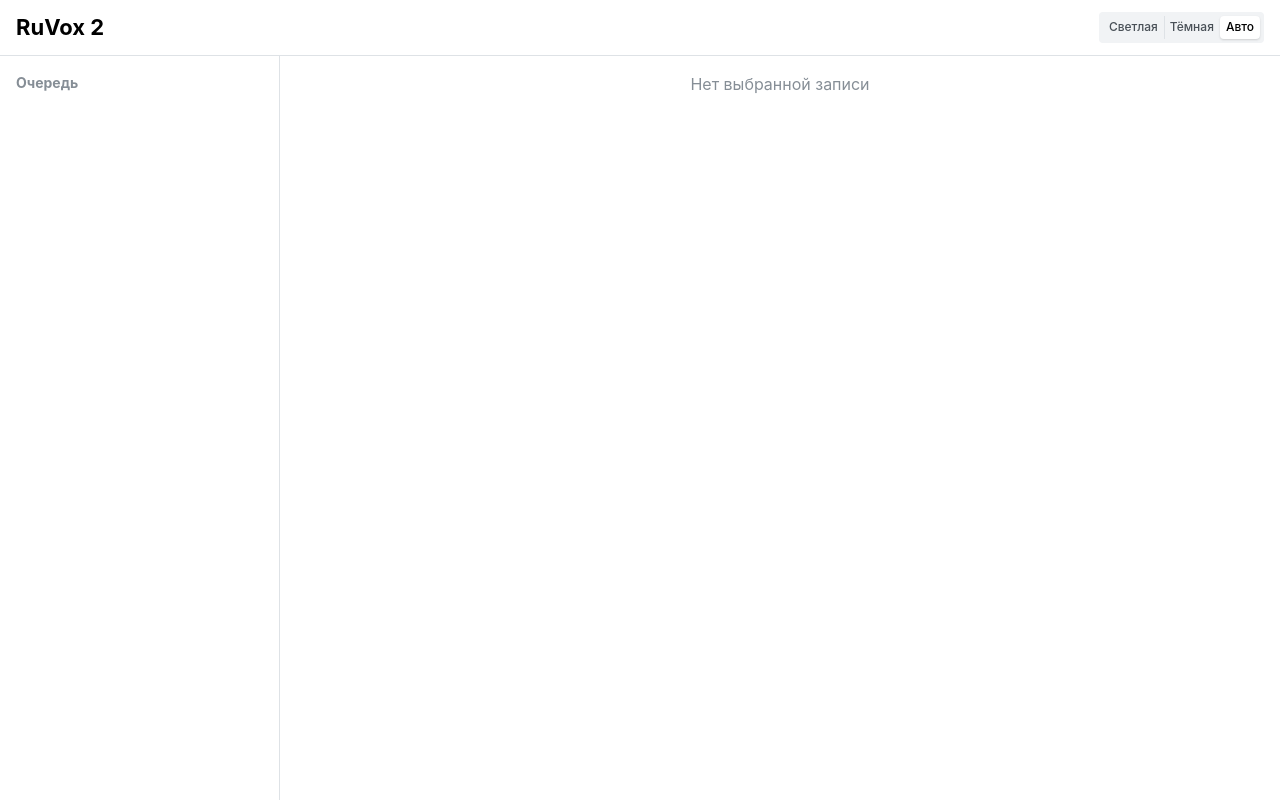
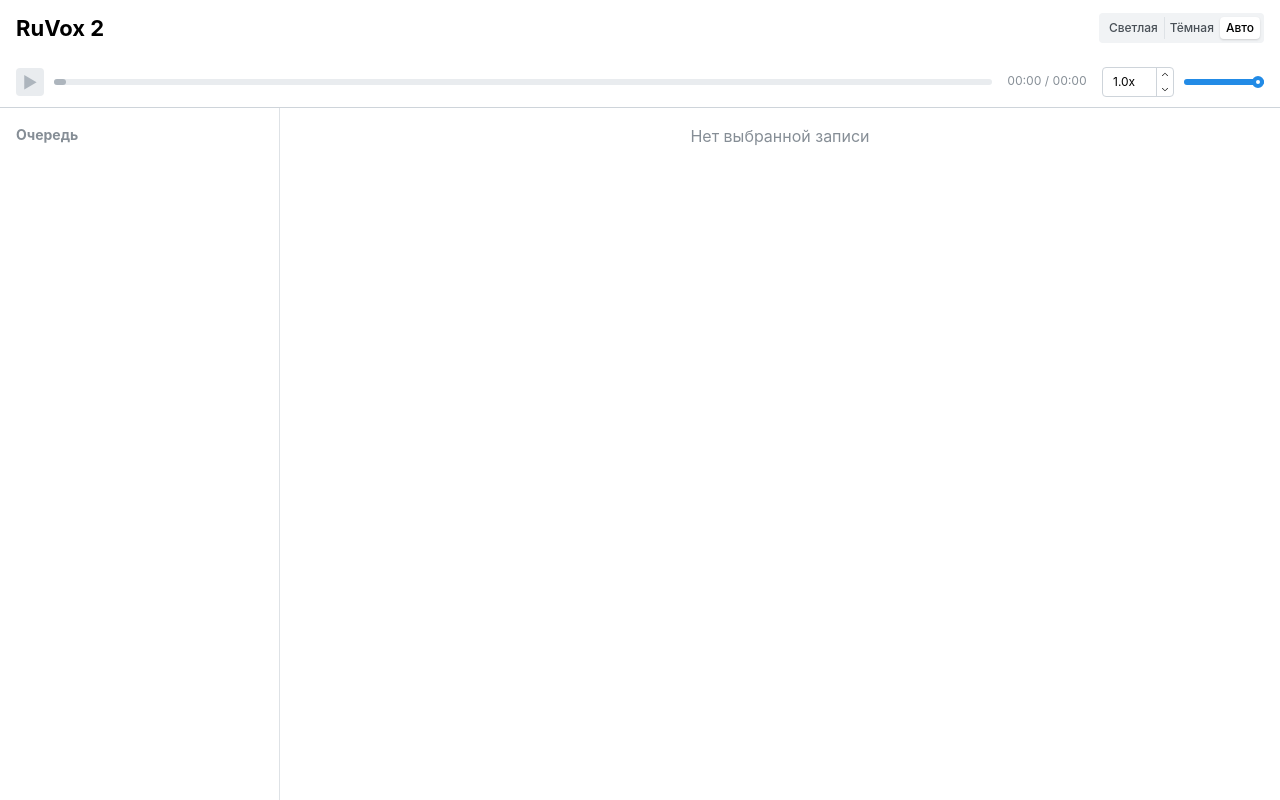
Before and after one commit to xilec/RuVox, a React (Vite) app: page / in a window 1280 px wide. Built offline with nearby package versions, Linux system fonts and the light colour scheme.

Commit message:
feat(ui): playback controls with keyboard shortcuts

```diff
--- a/src/components/AppShell.tsx
+++ b/src/components/AppShell.tsx
@@ -1,25 +1,29 @@
-import { AppShell as MantineAppShell, Title, Group } from '@mantine/core';
+import { AppShell as MantineAppShell, Title, Group, Stack } from '@mantine/core';
 import { useState } from 'react';
 import type { TextEntry } from '../lib/tauri';
 import { ThemeSwitcher } from './ThemeSwitcher';
 import { TextViewer } from './TextViewer';
+import { Player } from './Player';
 
 export function AppShell() {
   const [selectedEntry] = useState<TextEntry | null>(null);
 
   return (
     <MantineAppShell
-      header={{ height: 56 }}
+      header={{ height: 108 }}
       navbar={{ width: 280, breakpoint: 'sm' }}
       padding="md"
     >
       <MantineAppShell.Header>
-        <Group h="100%" px="md" justify="space-between">
-          <Title order={3}>RuVox 2</Title>
-          <Group>
-            <ThemeSwitcher />
+        <Stack gap={0}>
+          <Group h={56} px="md" justify="space-between">
+            <Title order={3}>RuVox 2</Title>
+            <Group>
+              <ThemeSwitcher />
+            </Group>
           </Group>
-        </Group>
+          <Player />
+        </Stack>
       </MantineAppShell.Header>
 
       <MantineAppShell.Navbar p="md">
@@ -28,7 +32,6 @@ export function AppShell() {
       </MantineAppShell.Navbar>
 
       <MantineAppShell.Main>
-        {/* Player placeholder (U3) */}
         <TextViewer entry={selectedEntry} />
       </MantineAppShell.Main>
     </MantineAppShell>
--- /dev/null
+++ b/src/components/Player.module.css
@@ -0,0 +1,38 @@
+.root {
+  width: 100%;
+  padding: var(--mantine-spacing-xs) var(--mantine-spacing-md);
+  border-bottom: 1px solid var(--mantine-color-default-border);
+  background: var(--mantine-color-body);
+  min-height: 52px;
+  align-items: center;
+}
+
+.timeDisplay {
+  font-size: var(--mantine-font-size-xs);
+  font-variant-numeric: tabular-nums;
+  white-space: nowrap;
+  color: var(--mantine-color-dimmed);
+  min-width: 90px;
+  text-align: center;
+}
+
+.progressSlider {
+  flex: 1;
+  min-width: 80px;
+}
+
+.speedInput {
+  width: 72px;
+}
+
+.volumeSlider {
+  width: 80px;
+}
+
+.navButton {
+  flex-shrink: 0;
+}
+
+.playButton {
+  flex-shrink: 0;
+}
--- /dev/null
+++ b/src/components/Player.tsx
@@ -0,0 +1,300 @@
+import { useEffect, useState, useCallback } from 'react';
+import { ActionIcon, Group, Slider, Text, NumberInput, Tooltip } from '@mantine/core';
+import { useHotkeys } from '@mantine/hooks';
+import type { UnlistenFn } from '@tauri-apps/api/event';
+import { commands, events } from '../lib/tauri';
+import type { EntryId } from '../lib/tauri';
+import classes from './Player.module.css';
+
+interface PlayerState {
+  isPlaying: boolean;
+  isPaused: boolean;
+  position: number;
+  duration: number;
+  speed: number;
+  volume: number;
+  currentEntryId: EntryId | null;
+}
+
+const INITIAL_STATE: PlayerState = {
+  isPlaying: false,
+  isPaused: false,
+  position: 0,
+  duration: 0,
+  speed: 1.0,
+  volume: 1.0,
+  currentEntryId: null,
+};
+
+function formatTime(sec: number): string {
+  const m = Math.floor(sec / 60);
+  const s = Math.floor(sec % 60);
+  return `${String(m).padStart(2, '0')}:${String(s).padStart(2, '0')}`;
+}
+
+interface PlayerProps {
+  // entryIds is provided by U2 QueueList when available; allows Prev/Next navigation.
+  entryIds?: EntryId[];
+}
+
+export function Player({ entryIds }: PlayerProps) {
+  const [state, setState] = useState<PlayerState>(INITIAL_STATE);
+  // Tracks whether the user is actively dragging the progress slider so we
+  // don't override the drag value with incoming playback_position events.
+  const [isDragging, setIsDragging] = useState(false);
+  const [dragValue, setDragValue] = useState(0);
+
+  useEffect(() => {
+    const unlisteners: Promise<UnlistenFn>[] = [];
+
+    unlisteners.push(
+      events.playbackStarted((p) => {
+        setState((prev) => ({
+          ...prev,
+          isPlaying: true,
+          isPaused: false,
+          position: 0,
+          currentEntryId: p.entry_id,
+        }));
+      }),
+    );
+
+    unlisteners.push(
+      events.playbackPaused((p) => {
+        setState((prev) => ({
+          ...prev,
+          isPlaying: false,
+          isPaused: true,
+          position: p.position_sec,
+        }));
+      }),
+    );
+
+    unlisteners.push(
+      events.playbackStopped(() => {
+        setState((prev) => ({
+          ...prev,
+          isPlaying: false,
+          isPaused: false,
+          position: 0,
+          currentEntryId: null,
+        }));
+      }),
+    );
+
+    unlisteners.push(
+      events.playbackFinished(() => {
+        setState((prev) => ({
+          ...prev,
+          isPlaying: false,
+          isPaused: false,
+          position: 0,
+        }));
+      }),
+    );
+
+    unlisteners.push(
+      events.playbackPosition((p) => {
+        setState((prev) => {
+          // Keep duration updated from position events when entry changes
+          const next: PlayerState = { ...prev, currentEntryId: p.entry_id };
+          if (!isDragging) {
+            next.position = p.position_sec;
+          }
+          return next;
+        });
+      }),
+    );
+
+    // Sync duration from entry_updated events
+    unlisteners.push(
+      events.entryUpdated((p) => {
+        setState((prev) => {
+          if (
+            prev.currentEntryId === p.entry.id &&
+            p.entry.duration_sec !== null
+          ) {
+            return { ...prev, duration: p.entry.duration_sec };
+          }
+          return prev;
+        });
+      }),
+    );
+
+    return () => {
+      unlisteners.forEach((p) => p.then((fn) => fn()));
+    };
+    // isDragging is intentionally excluded: the closure only reads it via
+    // setState callback (captures latest via closure-over-ref pattern would
+    // require a ref; using a state callback avoids stale closure issues).
+    // eslint-disable-next-line react-hooks/exhaustive-deps
+  }, []);
+
+  const handlePlayPause = useCallback(async () => {
+    if (state.isPlaying) {
+      await commands.pausePlayback();
+    } else if (state.isPaused) {
+      await commands.resumePlayback();
+    } else if (state.currentEntryId) {
+      await commands.playEntry(state.currentEntryId);
+    }
+  }, [state.isPlaying, state.isPaused, state.currentEntryId]);
+
+  const handleSeek = useCallback(
+    async (positionSec: number) => {
+      if (state.isPlaying || state.isPaused) {
+        await commands.seekTo(positionSec);
+      }
+    },
+    [state.isPlaying, state.isPaused],
+  );
+
+  const handleSpeedChange = useCallback(async (value: number | string) => {
+    const speed = typeof value === 'string' ? parseFloat(value) : value;
+    if (isNaN(speed)) return;
+    const clamped = Math.min(2.0, Math.max(0.5, speed));
+    setState((prev) => ({ ...prev, speed: clamped }));
+    await commands.setSpeed(clamped);
+  }, []);
+
+  const handleVolumeChange = useCallback(async (volume: number) => {
+    setState((prev) => ({ ...prev, volume }));
+    await commands.setVolume(volume);
+  }, []);
+
+  const handlePrev = useCallback(async () => {
+    if (!entryIds || entryIds.length === 0) return;
+    const idx = state.currentEntryId ? entryIds.indexOf(state.currentEntryId) : -1;
+    const prevIdx = idx > 0 ? idx - 1 : entryIds.length - 1;
+    const prevId = entryIds[prevIdx];
+    if (prevId) {
+      await commands.playEntry(prevId);
+    }
+  }, [entryIds, state.currentEntryId]);
+
+  const handleNext = useCallback(async () => {
+    if (!entryIds || entryIds.length === 0) return;
+    const idx = state.currentEntryId ? entryIds.indexOf(state.currentEntryId) : -1;
+    const nextIdx = idx >= 0 && idx < entryIds.length - 1 ? idx + 1 : 0;
+    const nextId = entryIds[nextIdx];
+    if (nextId) {
+      await commands.playEntry(nextId);
+    }
+  }, [entryIds, state.currentEntryId]);
+
+  // Keyboard shortcuts
+  useHotkeys([
+    ['Space', (e) => { e.preventDefault(); void handlePlayPause(); }],
+    ['ArrowLeft', (e) => { e.preventDefault(); void handleSeek(Math.max(0, state.position - 5)); }],
+    ['ArrowRight', (e) => { e.preventDefault(); void handleSeek(Math.min(state.duration || 0, state.position + 5)); }],
+  ]);
+
+  const playIcon = state.isPlaying
+    ? '\u23F8' // pause
+    : '\u25B6'; // play
+
+  const progressValue = isDragging ? dragValue : state.position;
+  const maxProgress = state.duration > 0 ? state.duration : 1;
+
+  return (
+    <Group className={classes.root} gap="xs" wrap="nowrap">
+      {entryIds && entryIds.length > 0 && (
+        <Tooltip label="Предыдущий">
+          <ActionIcon
+            className={classes.navButton}
+            variant="subtle"
+            onClick={() => { void handlePrev(); }}
+            aria-label="Предыдущий"
+            size="sm"
+          >
+            &#x23EE;
+          </ActionIcon>
+        </Tooltip>
+      )}
+
+      <ActionIcon
+        className={classes.playButton}
+        variant="filled"
+        onClick={() => { void handlePlayPause(); }}
+        aria-label={state.isPlaying ? 'Пауза' : 'Воспроизвести'}
+        size="md"
+        disabled={!state.currentEntryId && (!entryIds || entryIds.length === 0)}
+      >
+        {playIcon}
+      </ActionIcon>
+
+      {entryIds && entryIds.length > 0 && (
+        <Tooltip label="Следующий">
+          <ActionIcon
+            className={classes.navButton}
+            variant="subtle"
+            onClick={() => { void handleNext(); }}
+            aria-label="Следующий"
+            size="sm"
+          >
+            &#x23ED;
+          </ActionIcon>
+        </Tooltip>
+      )}
+
+      <Slider
+        className={classes.progressSlider}
+        min={0}
+        max={maxProgress}
+        value={progressValue}
+        onChange={(v) => {
+          setIsDragging(true);
+          setDragValue(v);
+        }}
+        onChangeEnd={(v) => {
+          setIsDragging(false);
+          setState((prev) => ({ ...prev, position: v }));
+          void handleSeek(v);
+        }}
+        label={formatTime}
+        step={0.1}
+        aria-label="Позиция воспроизведения"
+        size="sm"
+        disabled={state.duration === 0}
+      />
+
+      <Text className={classes.timeDisplay}>
+        {formatTime(state.position)} / {formatTime(state.duration)}
+      </Text>
+
+      <Tooltip label="Скорость (0.5x–2.0x)">
+        <NumberInput
+          className={classes.speedInput}
+          value={state.speed}
+          onChange={(v) => { void handleSpeedChange(v); }}
+          min={0.5}
+          max={2.0}
+          step={0.1}
+          decimalScale={1}
+          fixedDecimalScale
+          size="xs"
+          aria-label="Скорость воспроизведения"
+          suffix="x"
+          hideControls={false}
+        />
+      </Tooltip>
+
+      <Tooltip label="Громкость">
+        <Slider
+          className={classes.volumeSlider}
+          min={0}
+          max={1}
+          step={0.05}
+          value={state.volume}
+          onChange={(v) => {
+            setState((prev) => ({ ...prev, volume: v }));
+          }}
+          onChangeEnd={(v) => { void handleVolumeChange(v); }}
+          label={(v) => `${Math.round(v * 100)}%`}
+          aria-label="Громкость"
+          size="sm"
+        />
+      </Tooltip>
+    </Group>
+  );
+}
```
Also changed, not shown: 1 other file (tests, documents, lock files or other folders).
